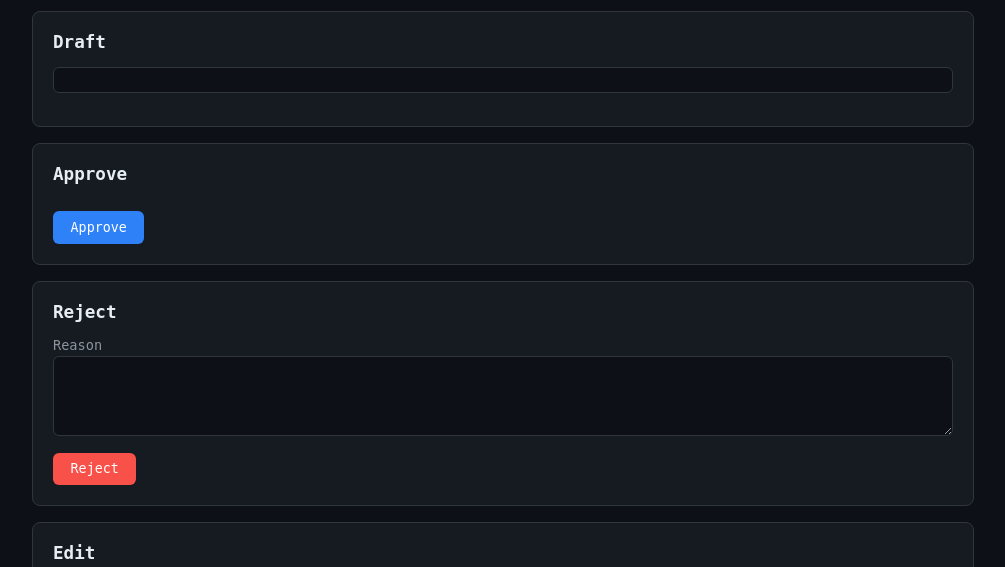
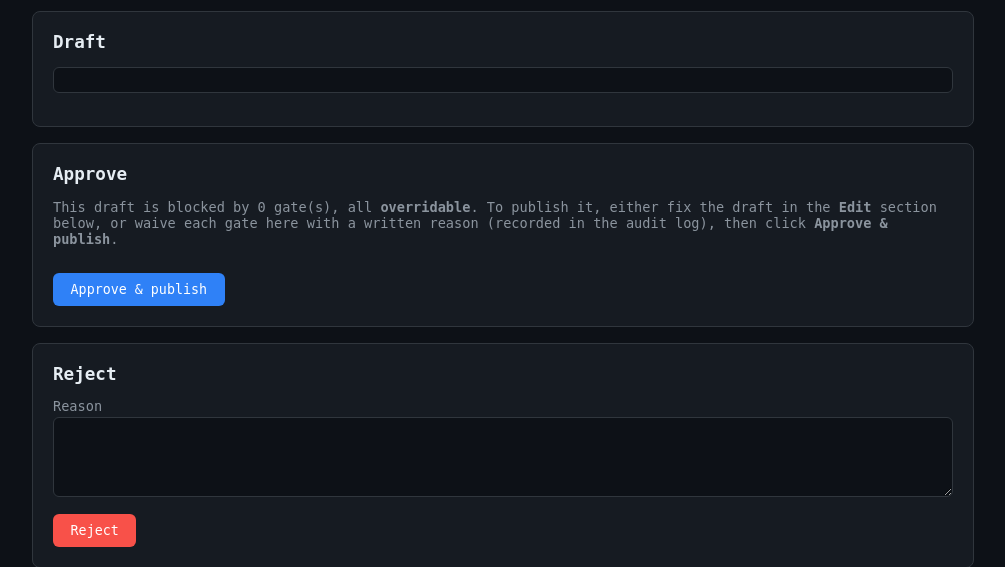
Before and after one commit to humanaxiom/jd-assistant, a Python web app: template core/src/api/templates/review_detail.html in a window 1280 px wide. Shown: the part 299-866 px from the top of the page, without its empty margins (0-1005 px from the left). Run offline with Jinja, Linux system fonts and the light colour scheme; the template is opened without the code that fills it, so the values that code supplies are empty.

Commit message:
fix(review-ui): make the approve/fix path clear instead of a raw error
A reviewer clicking Approve on a draft blocked by an overridable gate got a raw
exception dump ("... cannot be approved: 1 gate(s) still block it ([...]);
publish nothing") and no guidance on how to proceed. Fix the review detail page:

- Plain-language banner: _friendly_error() maps each service error to a
  reviewer-actionable sentence (NotApprovable -> "fix in Edit, or waive an
  overridable gate with a written reason, then Approve again"; MissingReason;
  IllegalTransition; GateOverride; ValidationError) — no raw exception dump.
- Blocking-gates panel now explains overridable (waive with a reason) vs not
  overridable (must be edited), with badges.
- Approve panel is state-aware:
  * approvable -> a plain "Approve & publish" button;
  * ANY non-overridable blocking gate -> "cannot be approved as it is", names
    the un-waivable gate(s), and guides to Edit (no dead-end waiver form, since
    approving could never succeed);
  * all overridable -> a per-gate waiver field (required) beside each gate's
    reason, with instructions.

Transport/presentation only: the service stays the sole authority and still
re-validates (NN #1/#3); nothing new publishes. Tests updated for the new
mixed-gate behaviour + the exact screenshot scenario.

make gates: 1921 passing, 93.45%.

Co-Authored-By: Claude Opus 4.8 (1M context) <noreply@anthropic.com>

```diff
--- a/core/src/api/templates/review_detail.html
+++ b/core/src/api/templates/review_detail.html
@@ -3,7 +3,7 @@
 {% block content %}
 
 {% if error %}
-<div class="panel flash error"><strong>Error:</strong> {{ error }}</div>
+<div class="panel flash error"><strong>⚠ {{ error }}</strong></div>
 {% endif %}
 
 <div class="panel">
@@ -26,11 +26,17 @@
 {% if packet.decision.blocking %}
 <div class="panel">
   <h2>Blocking gates</h2>
+  <p class="meta">
+    These must be resolved before the draft can be published. An
+    <strong>overridable</strong> gate can be waived with a written reason in the Approve
+    section below; a <strong>not overridable</strong> gate must be fixed by editing the
+    draft (Edit section).
+  </p>
   {% for gate in packet.decision.blocking %}
   <div class="gate">
     <div class="meta">
       {{ gate.gate_id }} · {{ gate.source_part }} ·
-      {% if gate.overridable %}overridable{% else %}not overridable{% endif %}
+      {% if gate.overridable %}<span class="badge ok">overridable</span>{% else %}<span class="badge blocked">not overridable</span>{% endif %}
     </div>
     <p>{{ gate.reason }}</p>
   </div>
@@ -67,15 +73,45 @@
 
 <div class="panel">
   <h2>Approve</h2>
+  {% if packet.decision.approved %}
+  <p class="meta">All gates pass — you can publish this draft.</p>
   <form method="post" action="/jd-bank/ui/review/{{ packet.canonical_id }}/approve">
-    {% for gate in packet.decision.blocking %}
-    {% if gate.overridable %}
-    <label for="override-{{ gate.gate_id }}">Override reason — {{ gate.gate_id }}</label>
-    <textarea id="override-{{ gate.gate_id }}" name="override_reason__{{ gate.gate_id }}"></textarea>
-    {% endif %}
+    <button type="submit">Approve &amp; publish</button>
+  </form>
+  {% else %}
+  {% set nonoverridable = packet.decision.blocking | rejectattr("overridable") | list %}
+  {% set overridable = packet.decision.blocking | selectattr("overridable") | list %}
+  {% if nonoverridable %}
+  <p class="flash error">
+    This draft <strong>cannot be approved as it is</strong>. {{ nonoverridable | length }}
+    gate(s) below cannot be waived — fix them in the <strong>Edit</strong> section, save,
+    and review the new version. There is nothing to approve here yet.
+  </p>
+  <ul>
+    {% for gate in nonoverridable %}
+    <li><strong>{{ gate.gate_id }}</strong> — {{ gate.reason }}</li>
     {% endfor %}
-    <button type="submit">Approve</button>
+  </ul>
+  {% else %}
+  <p class="meta">
+    This draft is blocked by {{ overridable | length }} gate(s), all
+    <strong>overridable</strong>. To publish it, either fix the draft in the
+    <strong>Edit</strong> section below, or waive each gate here with a written reason
+    (recorded in the audit log), then click <strong>Approve &amp; publish</strong>.
+  </p>
+  <form method="post" action="/jd-bank/ui/review/{{ packet.canonical_id }}/approve">
+    {% for gate in overridable %}
+    <div class="gate">
+      <div class="meta">{{ gate.gate_id }} · {{ gate.source_part }}</div>
+      <p>{{ gate.reason }}</p>
+      <label for="override-{{ gate.gate_id }}">Why are you waiving this gate? (required to approve)</label>
+      <textarea id="override-{{ gate.gate_id }}" name="override_reason__{{ gate.gate_id }}" required></textarea>
+    </div>
+    {% endfor %}
+    <button type="submit">Approve &amp; publish</button>
   </form>
+  {% endif %}
+  {% endif %}
 </div>
 
 <div class="panel">
```
Also changed, not shown: core/src/api/routes/ui.py (+34 -6 lines), core/tests/unit/test_review_ui.py (+72 -9 lines).
